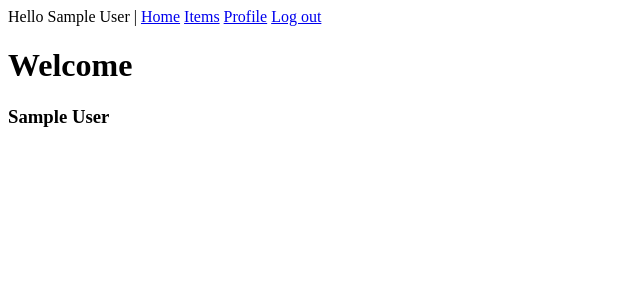
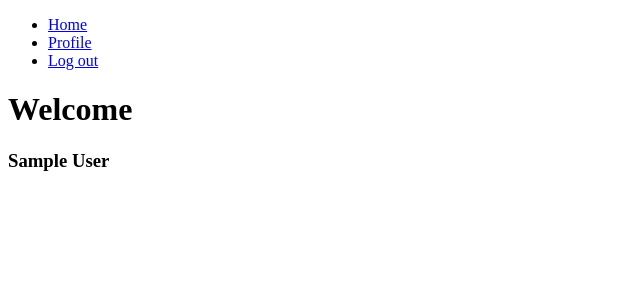
Before and after one commit to IlyaMur/little-messages, a PHP site: page /index.php in a window 1280 px wide. Shown: the top 300 px of the page, without its empty margins (0-640 px from the left). Run offline with PHP 8.4, Linux system fonts and the light colour scheme; the visitor is signed in with stand-in values (Sample User, id 1); tables that the repository leaves empty or names only in its code hold one stand-in row (values such as "Sample post").

Commit message:
add navbar to base template

```diff
--- a/src/App/Views/base.html.twig
+++ b/src/App/Views/base.html.twig
@@ -16,23 +16,26 @@
 	<body>
 
 		<nav>
-			{% if currentUser.name %}
-				Hello
-				{{ currentUser.name }}
-				|
-				<a href="/">Home</a>
-				<a href="/items/index">Items</a>
-				<a href="/profile/show">Profile</a>
+			<ul>
+				<li>
+					<a href="/">Home</a>
+				</li>
+				{% if currentUser.name %}
+					<li>
+						<a href="/profile/show">Profile</a>
+					</li>
+					<li>
+						<a href="/logout">Log out</a>
+					</li>
+				{% else %}
+					<li>
+						<a href="/login">Log in</a>
+					</li>
 
+				{% endif %}
+			</ul>
+		</nav>
 
-				<a href="/logout">Log out</a>
-			{% else %}
-				<a href="/items/index">Items</a>
-				<a href="/">Home</a>
-				<a href="/login">Log in</a>
-				<a href="/signup/new">Sign up</a>
-			{% endif %}
-		</nav>
 
 		{% for message in flashMessages %}
 			<div class="alert alert-{{ message.type }}">
@@ -42,6 +45,5 @@
 
 
 		{% block body %}{% endblock %}
-
 	</body>
 </html>
```
